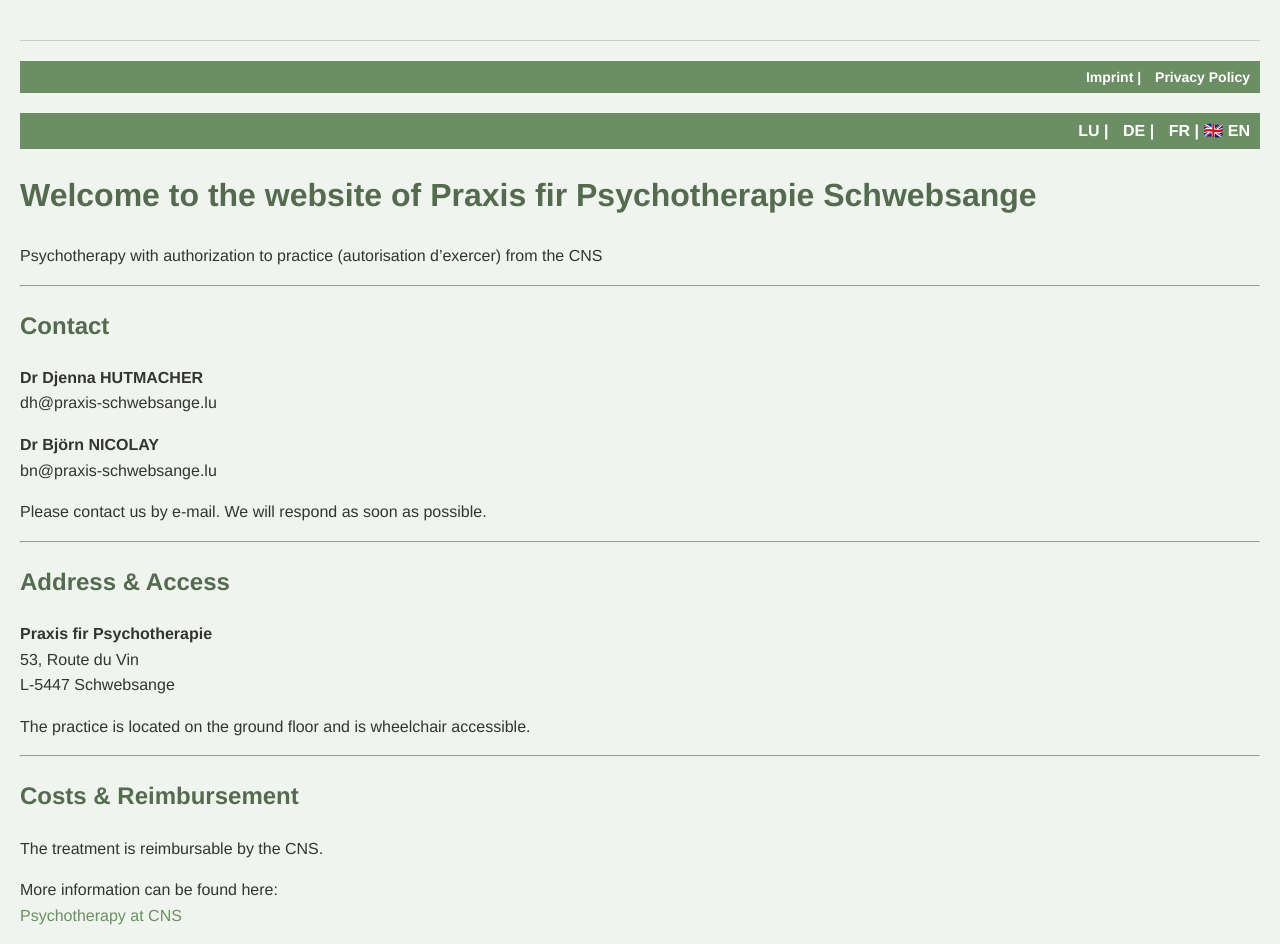
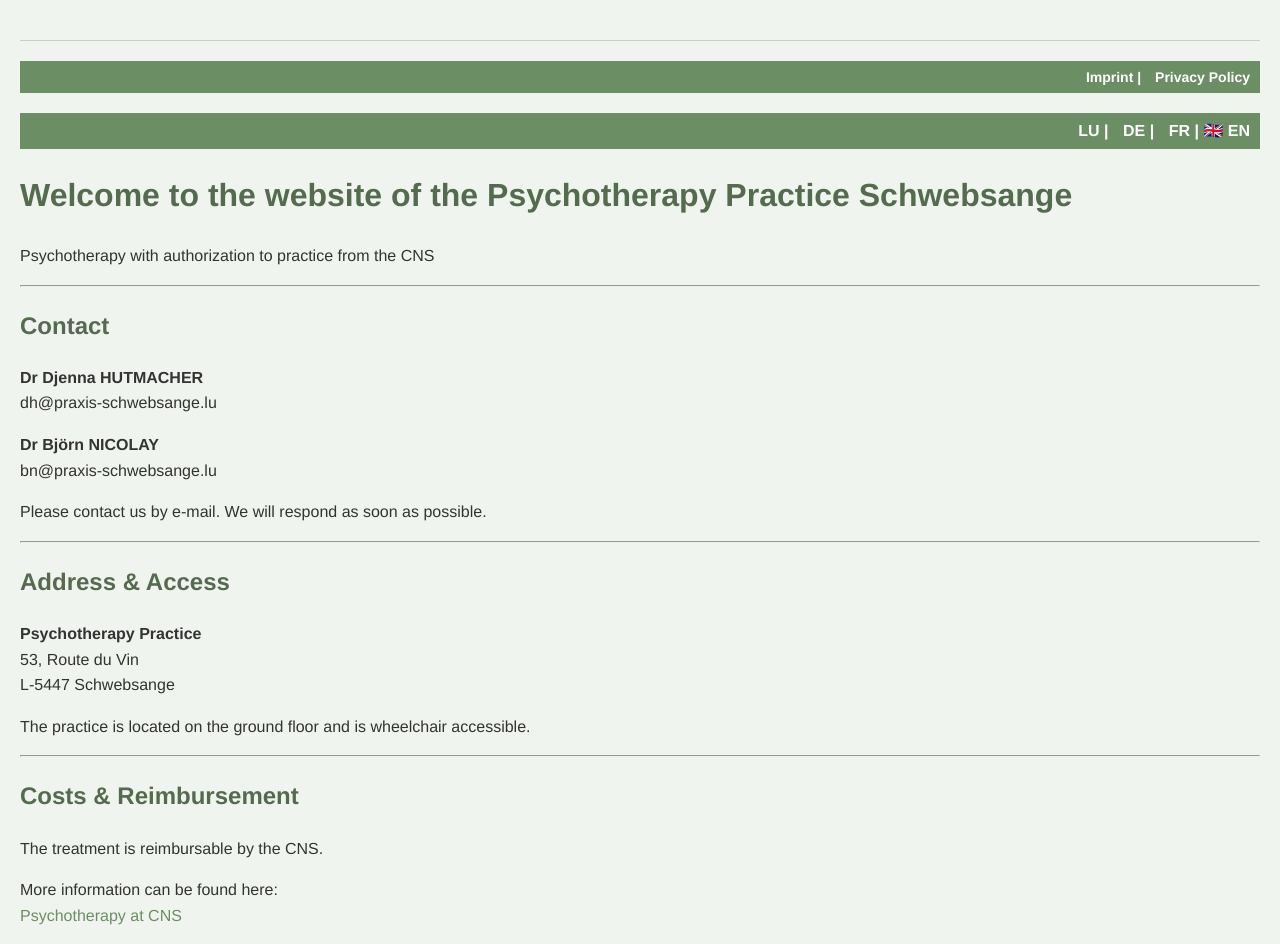
Before and after one commit to bjoernbrightside/praxis-schwebsange, a Jekyll site: the page built from en/index.md, in a window 1280 px wide. Built offline with Jekyll 4.4.1, drawn with Linux system fonts in a browser that asks for light colours.

Commit message:
Update index.md

```diff
--- a/en/index.md
+++ b/en/index.md
@@ -6,9 +6,9 @@ layout: default
 <a href="/praxis-schwebsange/lb/">LU</a> | <a href="/praxis-schwebsange/de/">DE</a> | <a href="/praxis-schwebsange/fr/">FR</a> | 🇬🇧 <b>EN</b>
 </div>
 
-# Welcome to the website of Praxis fir Psychotherapie Schwebsange
+# Welcome to the website of the Psychotherapy Practice Schwebsange
 
-Psychotherapy with authorization to practice (autorisation d’exercer) from the CNS
+Psychotherapy with authorization to practice from the CNS
 
 ---
 
@@ -26,7 +26,7 @@ Please contact us by e-mail. We will respond as soon as possible.
 
 ## Address & Access
 
-**Praxis fir Psychotherapie**
+**Psychotherapy Practice**
 53, Route du Vin
 L-5447 Schwebsange
 
```
